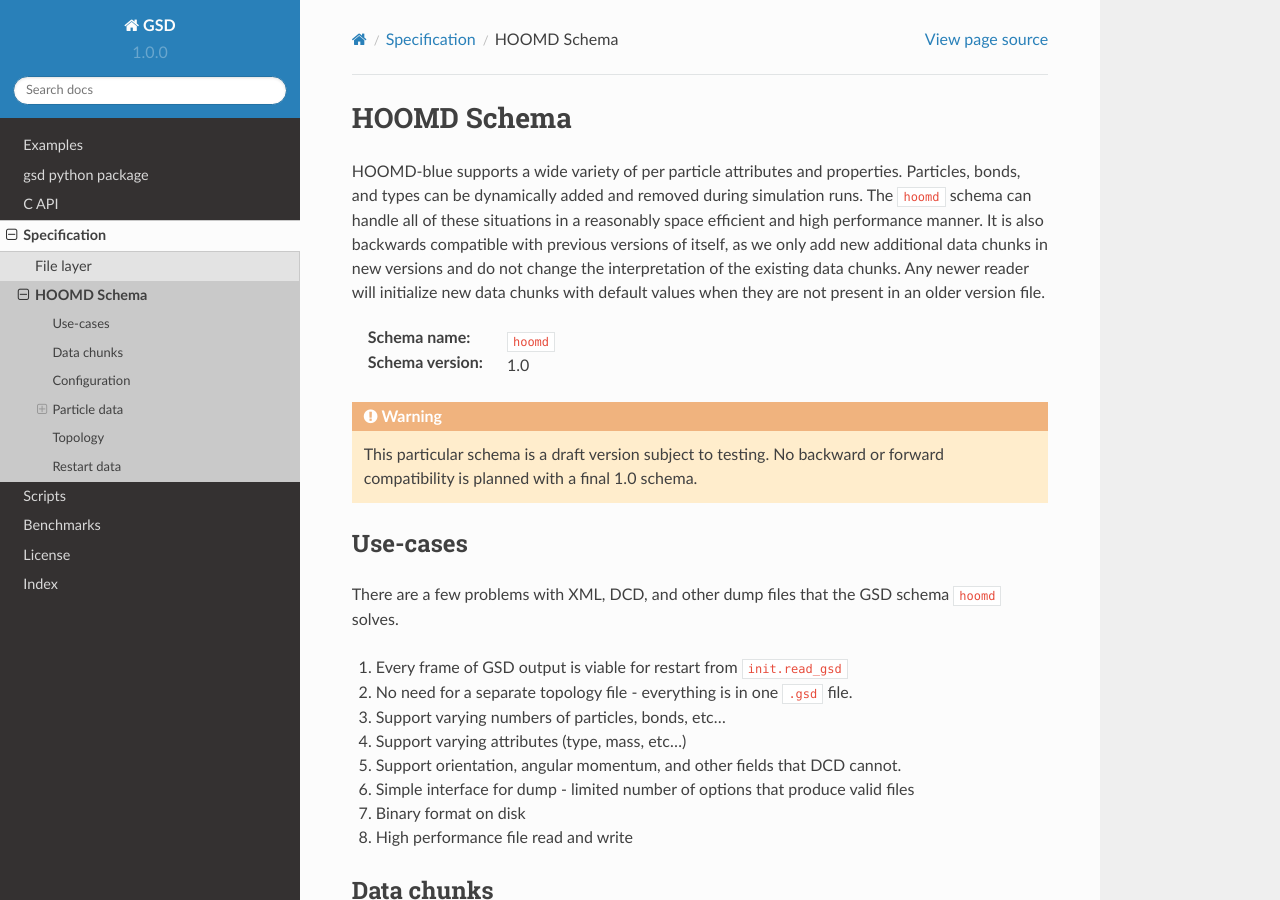
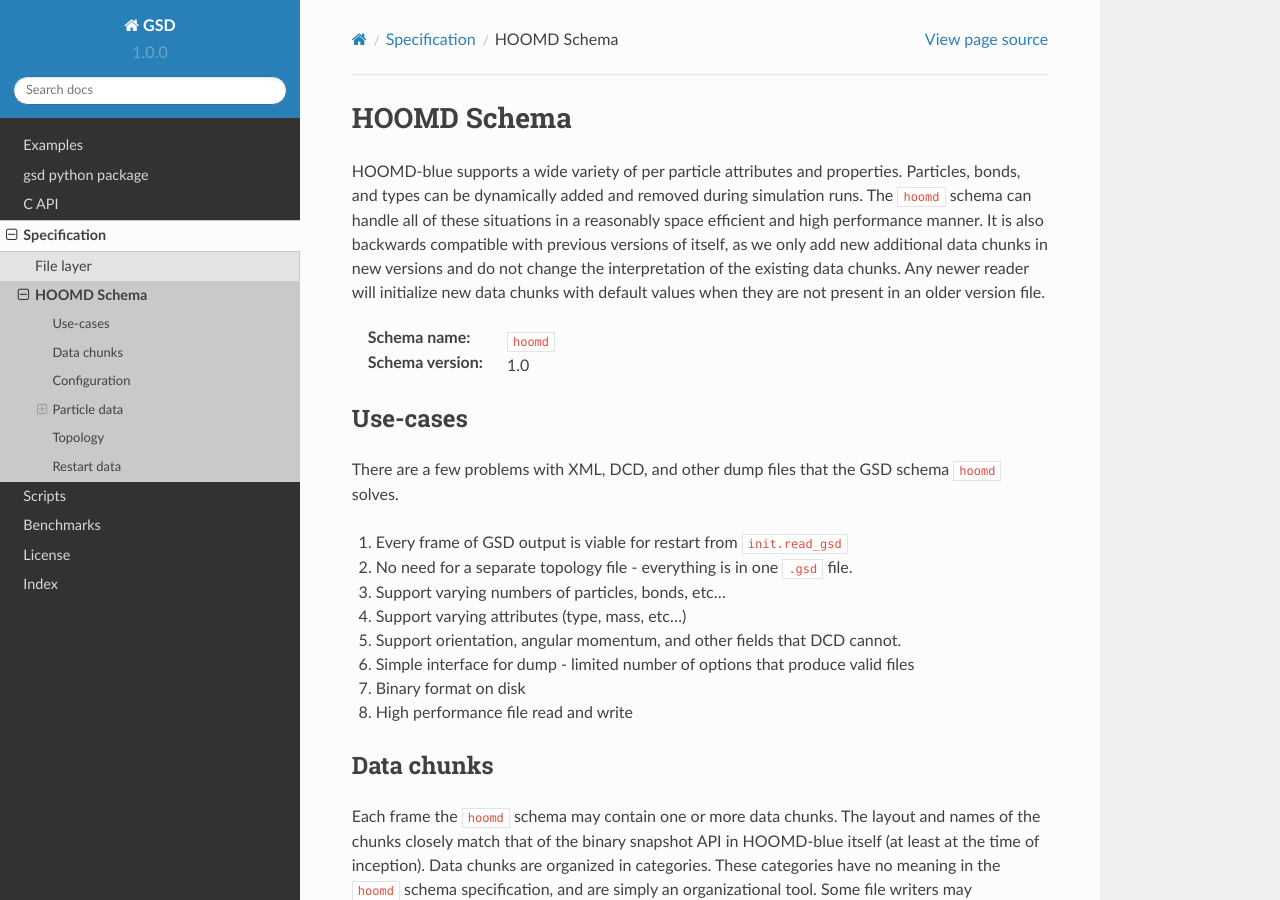
Before and after one commit to glotzerlab/gsd, a Sphinx documentation site: the page built from doc/schema-hoomd.rst, in a window 1280 px wide and 900 px high. Built offline with Sphinx 7.4.7 and the Read the Docs theme 2.0.0, drawn with Linux system fonts in a browser that asks for light colours.

Commit message:
Remove invalid warning in hoomd schema documentation.

```diff
--- a/doc/schema-hoomd.rst
+++ b/doc/schema-hoomd.rst
@@ -13,10 +13,6 @@
 
 :Schema name: ``hoomd``
 :Schema version: 1.0
-
-.. warning::
-    This particular schema is a draft version subject to testing. No backward or forward compatibility is
-    planned with a final 1.0 schema.
 
 Use-cases
 ---------
```
